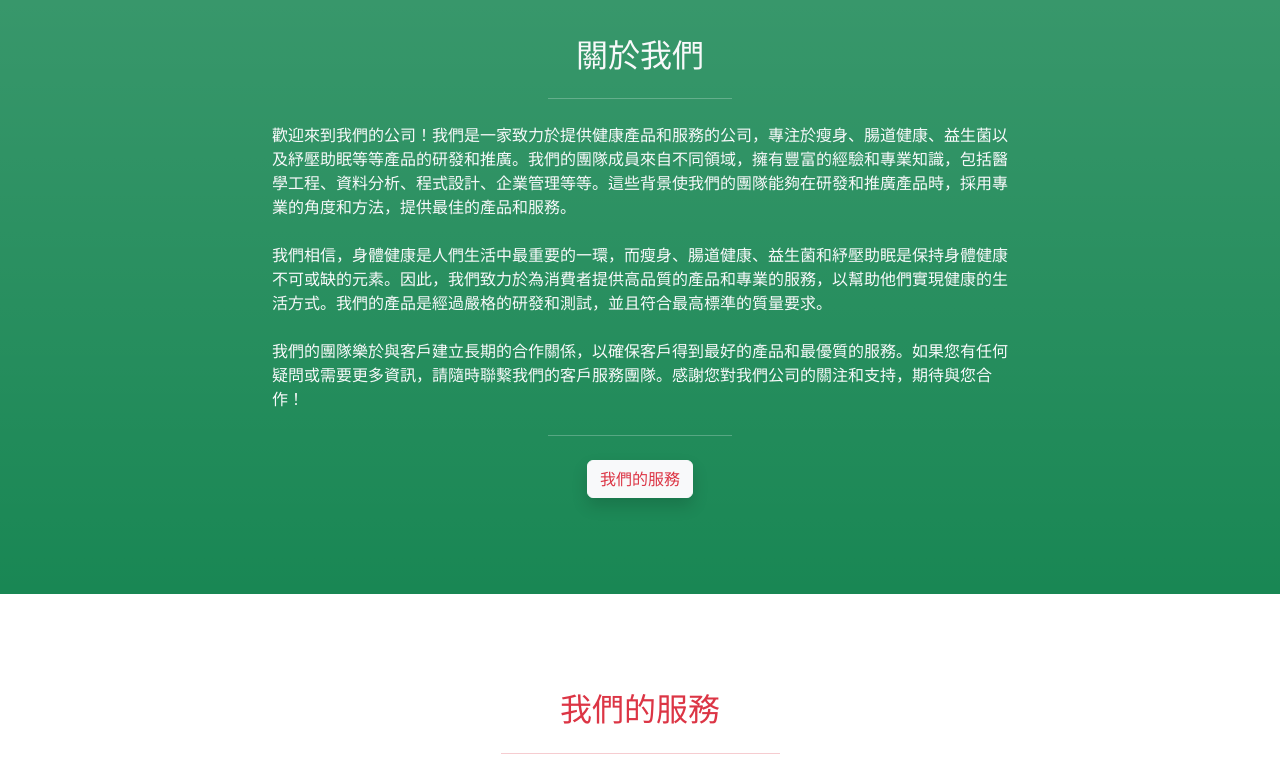
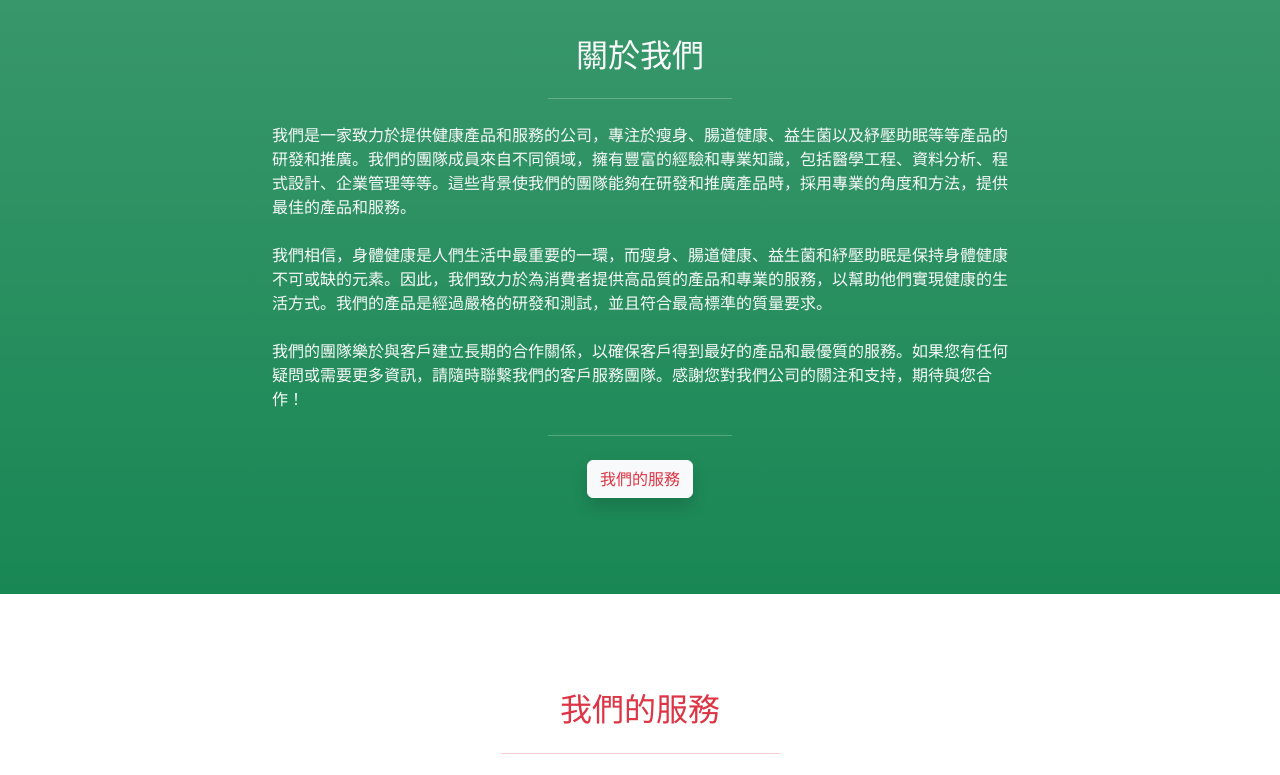
Before and after one commit to kx90112821/kx90112821.github.io, a plain HTML site: page index.html in a window 1280 px wide. Shown: the part 860-1635 px from the top of the page. Drawn offline with nearby package versions, Linux system fonts and the light colour scheme.

Commit message:
Update index.html

```diff
--- a/index.html
+++ b/index.html
@@ -90,7 +90,7 @@
             <h2 class="text-light">關於我們</h2>
             <hr class="border-top border-light w-25 mx-auto my-4">
             <p class="text-light text-start mb-4">
-              歡迎來到我們的公司！我們是一家致力於提供健康產品和服務的公司，專注於瘦身、腸道健康、益生菌以及紓壓助眠等等產品的研發和推廣。我們的團隊成員來自不同領域，擁有豐富的經驗和專業知識，包括醫學工程、資料分析、程式設計、企業管理等等。這些背景使我們的團隊能夠在研發和推廣產品時，採用專業的角度和方法，提供最佳的產品和服務。
+              我們是一家致力於提供健康產品和服務的公司，專注於瘦身、腸道健康、益生菌以及紓壓助眠等等產品的研發和推廣。我們的團隊成員來自不同領域，擁有豐富的經驗和專業知識，包括醫學工程、資料分析、程式設計、企業管理等等。這些背景使我們的團隊能夠在研發和推廣產品時，採用專業的角度和方法，提供最佳的產品和服務。
             </p>
             <p class="text-light text-start mb-4">
               我們相信，身體健康是人們生活中最重要的一環，而瘦身、腸道健康、益生菌和紓壓助眠是保持身體健康不可或缺的元素。因此，我們致力於為消費者提供高品質的產品和專業的服務，以幫助他們實現健康的生活方式。我們的產品是經過嚴格的研發和測試，並且符合最高標準的質量要求。
```
